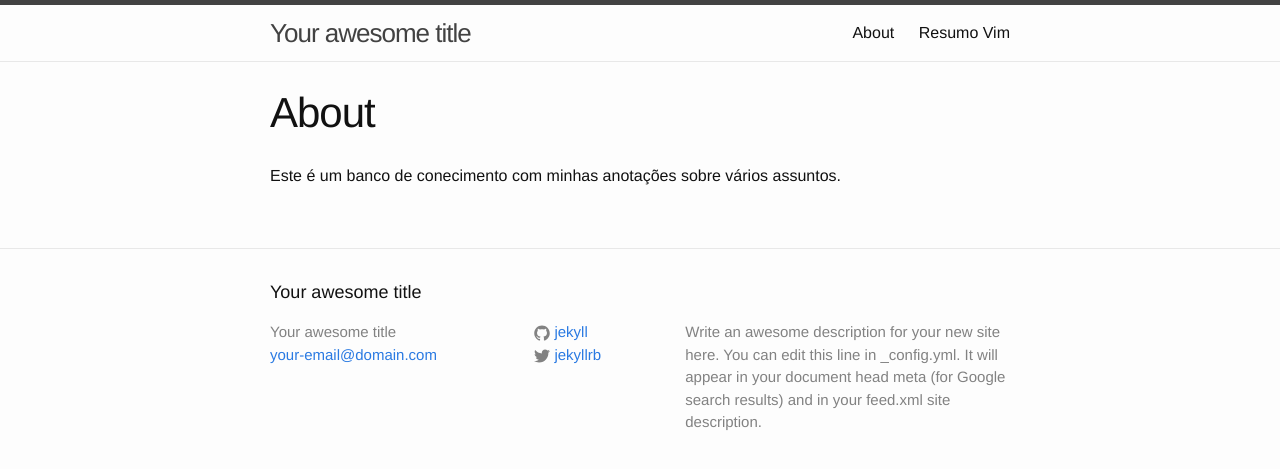
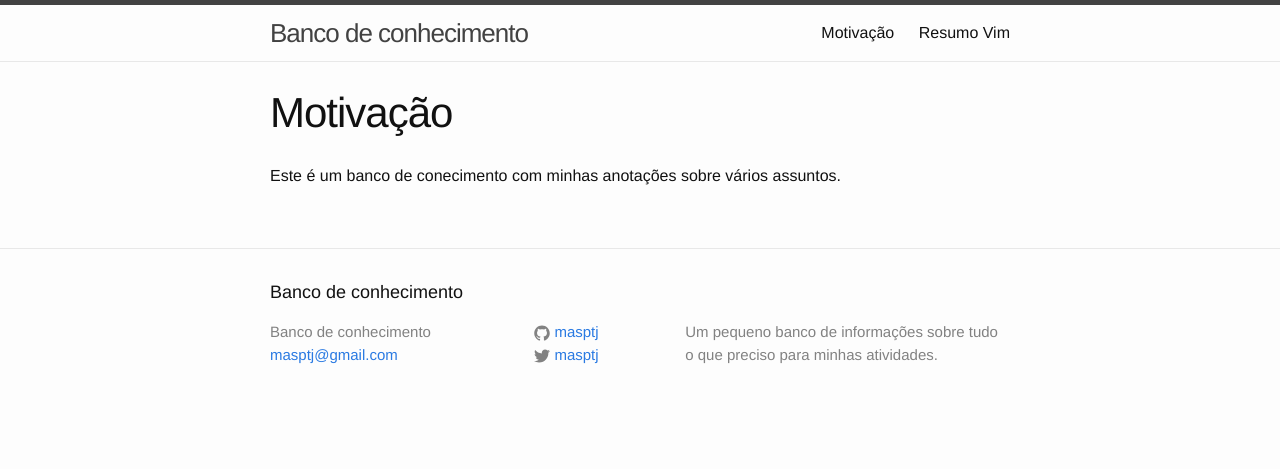
Before and after one commit to masptj/masptj.github.io, a Jekyll site: the page built from about.md, in a window 1280 px wide. Shown: the top 469 px of the page. Built offline with Jekyll 4.4.1, drawn with Linux system fonts in a browser that asks for light colours.

Commit message:
incluido vim resumos e alterado sobre

```diff
--- a/_config.yml
+++ b/_config.yml
@@ -1,14 +1,12 @@
 # Site settings
-title: Your awesome title
-email: your-email@domain.com
+title: Banco de conhecimento
+email: masptj@gmail.com
 description: > # this means to ignore newlines until "baseurl:"
-  Write an awesome description for your new site here. You can edit this
-  line in _config.yml. It will appear in your document head meta (for
-  Google search results) and in your feed.xml site description.
+  Um pequeno banco de informações sobre tudo o que preciso para minhas atividades.
 baseurl: "" # the subpath of your site, e.g. /blog/
-url: "http://yourdomain.com" # the base hostname & protocol for your site
-twitter_username: jekyllrb
-github_username:  jekyll
+url: "http://masptj.github.io" # the base hostname & protocol for your site
+twitter_username: masptj
+github_username:  masptj
 
 # Build settings
 markdown: kramdown
--- a/about.md
+++ b/about.md
@@ -1,7 +1,7 @@
 ---
 layout: page
-title: About
-permalink: /about/
+title: Motivação
+permalink: /sobre/
 ---
 
 Este é um banco de conecimento com minhas anotações sobre vários assuntos.
```
